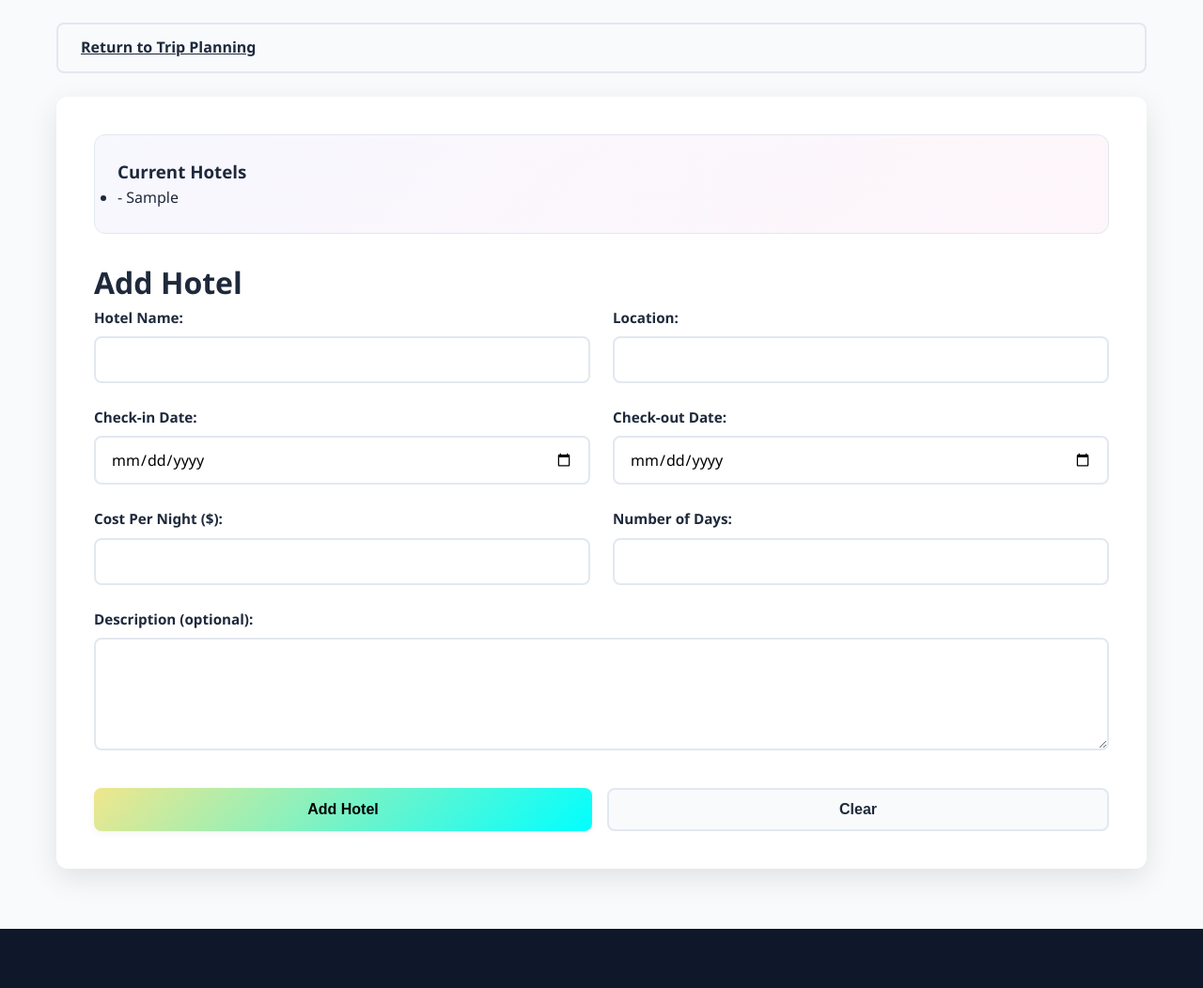
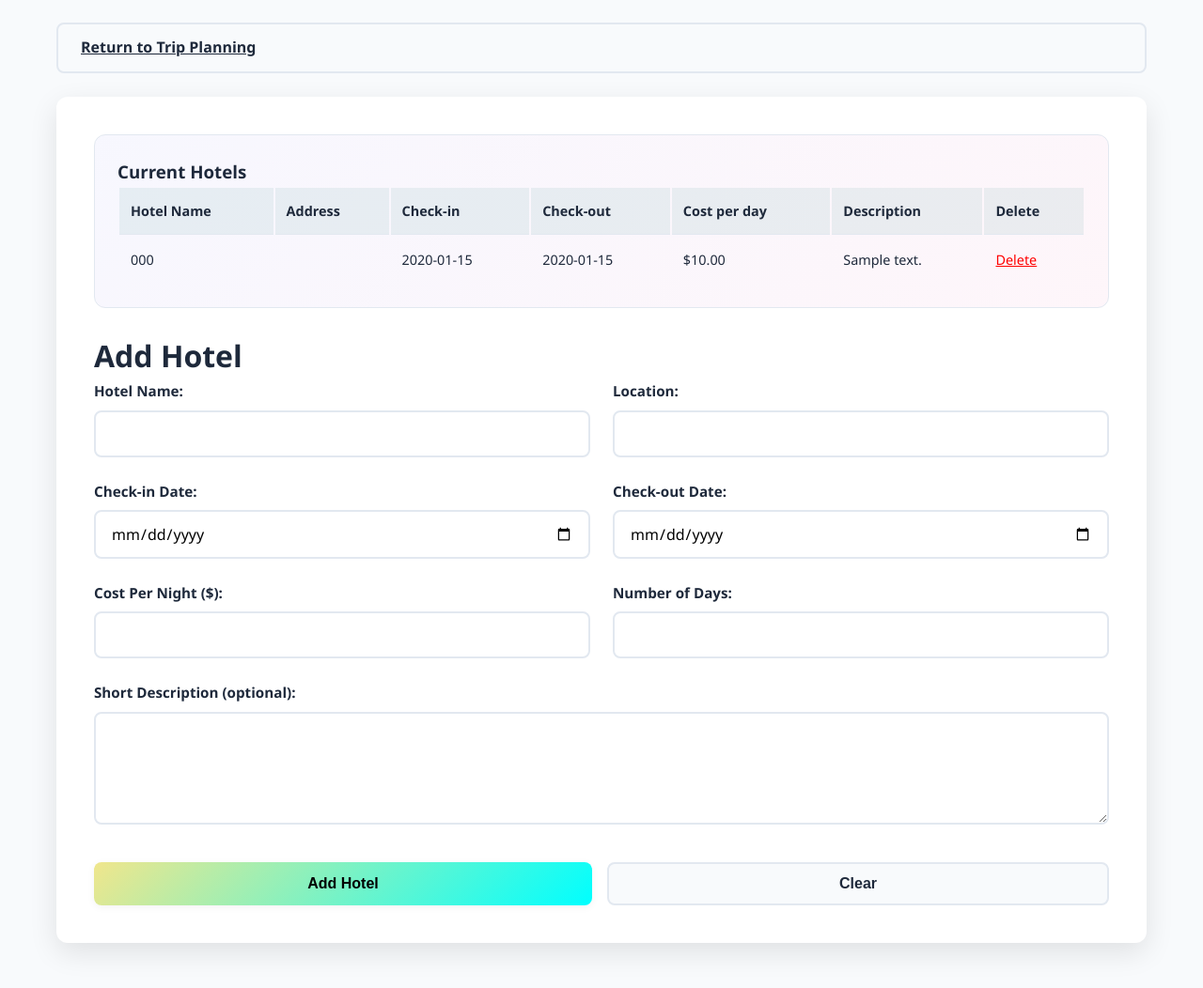
Before and after one commit to IJustinChan/Travel-Planner, a Flask app: page /add_hotel_route/1 in a window 1280 px wide. Shown: the part 347-1399 px from the top of the page at 94% size. Run offline with Flask 3, Linux system fonts and the light colour scheme; tables that the repository leaves empty hold one stand-in row (values such as "Sample post").

Commit message:
displayed previous hotels and prevented table from extending too long
Co-authored-by: Copilot <copilot@github.com>

```diff
--- a/main.py
+++ b/main.py
@@ -641,13 +641,10 @@ def add_flight_route(trip_id):
             'description': request.form.get('description')
         }
 
-        if not all([flight_data['airline'], flight_data['flight_number'], flight_data['departure_date'], flight_data['arrival_date']]):
-            flash('Please fill in all required fields for the flight!', 'error')
+        if add_flight(flight_data):
+            flash(f"Flight '{flight_data['flight_number']}' added successfully!", 'success')
         else:
-            if add_flight(flight_data):
-                flash(f"Flight '{flight_data['flight_number']}' added successfully!", 'success')
-            else:
-                flash('Error adding flight. Please try again.', 'error')
+            flash('Error adding flight. Please try again.', 'error')
 
         return redirect(url_for('plan_trip', trip_id=trip_id))
 
--- a/static/style.css
+++ b/static/style.css
@@ -407,27 +407,31 @@ main {
     box-shadow: inset 0 0 0 1px rgba(148, 163, 184, 0.2);
 }
 
-.flight-table th,
-.flight-table td {
+.info-table th,
+.info-table td {
     padding: 0.8rem 0.75rem;
     text-align: left;
     vertical-align: top;
     border-bottom: 1px solid var(--border-color);
     font-size: 0.9rem;
     color: var(--text-dark);
+    max-width: 350px;
+    word-wrap: break-word;
+    overflow-wrap: anywhere;
+    white-space: normal;
 }
 
-.flight-table th {
+.info-table th {
     background: rgba(15, 118, 110, 0.08);
     color: var(--text-dark);
     font-weight: 700;
 }
 
-.flight-table tbody tr:hover {
+.info-table tbody tr:hover {
     background: rgba(15, 118, 110, 0.03);
 }
 
-.flight-table tbody tr:last-child td {
+.info-table tbody tr:last-child td {
     border-bottom: none;
 }
 
--- a/templates/add_flight_route.html
+++ b/templates/add_flight_route.html
@@ -52,7 +52,7 @@
             <div class="trip-card">
                 <h3>Current Flights</h3>
                 {% if flights %}
-                    <table class="flight-table">
+                    <table class="info-table">
                         <thead>
                             <tr>
                                 <th>Airline</th>
@@ -130,11 +130,11 @@
                 <div class="form-row">
                     <div class="form-group">
                         <label for="cost">Cost ($):</label>
-                        <input type="number" id="cost" name="cost" step="0.01">
+                        <input type="number" id="cost" name="cost" step="0.01" required>
                     </div>
 
                     <div class="form-group">
-                        <label for="description">Description:</label>
+                        <label for="description">Short Description (optional):</label>
                         <textarea id="description" name="description"></textarea>
                     </div>
                 </div>
--- a/templates/add_hotel_route.html
+++ b/templates/add_hotel_route.html
@@ -52,11 +52,34 @@
             <div class="trip-card">
                 <h3>Current Hotels</h3>
                 {% if hotels %}
-                    <ul>
-                        {% for h in hotels %}
-                            <li>{{ h['name'] }} - {{ h['location'] }}</li>
-                        {% endfor %}
-                    </ul>
+                    <table class="info-table">
+                        <thead>
+                            <tr>
+                                <th>Hotel Name</th>
+                                <th>Address</th>
+                                <th>Check-in</th>
+                                <th>Check-out</th>
+                                <th>Cost per day</th>
+                                <th>Description</th>
+                                <th>Delete</th>
+                            </tr>
+                        </thead>
+                        <tbody>
+                            {% for h in hotels %}
+                            <tr>
+                                <td>{{ h['hotel_name'] }}</td>
+                                <td>{{ h['address'] }}</td>
+                                <td>{{ h['check_in_date'] }}</td>
+                                <td>{{ h['check_out_date'] }}</td>
+                                <td>${{ "%.2f"|format(h['cost_per_day'] or 0) }}</td>
+                                <td>{{ h['description'] or 'No description' }}</td>
+                                <td>
+                                    <a class="delete-link" href="{{ url_for('delete_hotel', hotel_id=h['id'], trip_id=trip['id']) }}">Delete</a>
+                                </td>
+                            </tr>
+                            {% endfor %}
+                        </tbody>
+                    </table>
                 {% else %}
                     <p>No hotels have been entered for this trip.</p>
                 {% endif %}
@@ -105,7 +128,7 @@
                 </div>
 
                 <div class="form-group">
-                        <label for="description">Description (optional):</label>
+                        <label for="description">Short Description (optional):</label>
                         <textarea id="description" name="description"></textarea>
                     </div>
 
--- a/templates/home.html
+++ b/templates/home.html
@@ -72,6 +72,7 @@
                                 id="country"
                                 name="country"
                                 placeholder="e.g., France"
+                                required
                             >
                         </div>
                     </div>
@@ -107,6 +108,7 @@
                                 placeholder="0.00"
                                 step="0.01"
                                 min="0"
+                                required
                             >
                         </div>
                         <div class="form-group">
@@ -118,12 +120,13 @@
                                 placeholder="1"
                                 min="1"
                                 value="1"
+                                required
                             >
                         </div>
                     </div>
 
                     <div class="form-group">
-                        <label for="description">Description</label>
+                        <label for="description">Short Description (optional)</label>
                         <textarea
                             id="description"
                             name="description"
--- a/templates/plan.html
+++ b/templates/plan.html
@@ -51,7 +51,7 @@
                 <div class="trip-card">
                     <h3>Flights</h3>
                     {% if flights %}
-                        <table class="flight-table">
+                        <table class="info-table">
                             <thead>
                                 <tr>
                                     <th>Airline</th>
@@ -90,7 +90,7 @@
                 <div class="trip-card">
                     <h3>Accommodations</h3>
                     {% if hotels %}
-                        <table class="flight-table">
+                        <table class="info-table">
                             <thead>
                                 <tr>
                                     <th>Hotel Name</th>
```
